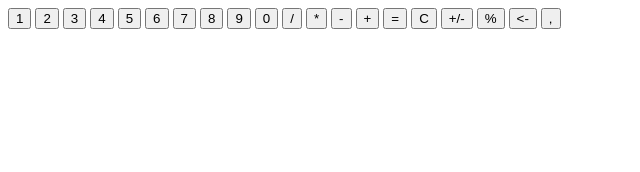
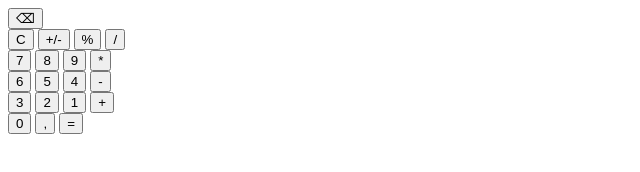
Before and after one commit to imvot/calculator, a plain HTML site: page index.html in a window 1280 px wide. Shown: the whole page, without its empty margins (0-640 px from the left). Drawn offline with Linux system fonts and the light colour scheme.

Commit message:
Add html structure for pretty ui

```diff
--- a/index.html
+++ b/index.html
@@ -8,26 +8,42 @@
     </head>
 
     <body>
+        <div class="main">
+
+            <div class="row">
                 <div id="display"></div>
-        <button data-number="1" data-key="1">1</button>
-        <button data-number="2" data-key="2">2</button>
-        <button data-number="3" data-key="3">3</button>
-        <button data-number="4" data-key="4">4</button>
-        <button data-number="5" data-key="5">5</button>
-        <button data-number="6" data-key="6">6</button>
+                <button data-action="backspace" data-key="Backspace">⌫</button>
+            </div>
+            <div class="row">
+                <button data-action="clear" data-key="c C Delete">C</button>
+                <button data-action="symbol">+/-</button>
+                <button data-action="percentage" data-key="%">%</button>
+                <button data-operator="/" data-key="/">/</button>
+            </div>
+            <div class="row">
                 <button data-number="7" data-key="7">7</button>
                 <button data-number="8" data-key="8">8</button>
                 <button data-number="9" data-key="9">9</button>
+                <button data-operator="*" data-key="*">*</button>
+            </div>
+            <div class="row">
+                <button data-number="6" data-key="6">6</button>
+                <button data-number="5" data-key="5">5</button>
+                <button data-number="4" data-key="4">4</button>
+                <button data-operator="-" data-key="-">-</button>
+            </div>
+            <div class="row">
+                <button data-number="3" data-key="3">3</button>
+                <button data-number="2" data-key="2">2</button>
+                <button data-number="1" data-key="1">1</button>
+                <button data-operator="+" data-key="+">+</button>
+            </div>
+            <div class="row">
                 <button data-number="0" data-key="0">0</button>
-        <button data-operator="/" data-key="/">/</button>
-        <button data-operator="*" data-key="*">*</button>
-        <button data-operator="-" data-key="-">-</button>
-        <button data-operator="+" data-key="+">+</button>
+                <button data-action="float" data-key=". ,">,</button>
                 <button data-operator="=" data-key="Enter =">=</button>
-        <button data-action="clear" data-key="c C Delete">C</button>
-        <button data-action="symbol">+/-</button>
-        <button data-action="percentage" data-key="%">%</button>
-        <button data-action="backspace" data-key="Backspace">&lt;-</button>
-        <button data-action="float" data-key=". ,">,</button>
+            </div>
+
+        </div>
     </body>
 </html>
```
Lines whose indentation alone changed are shown as unchanged.
